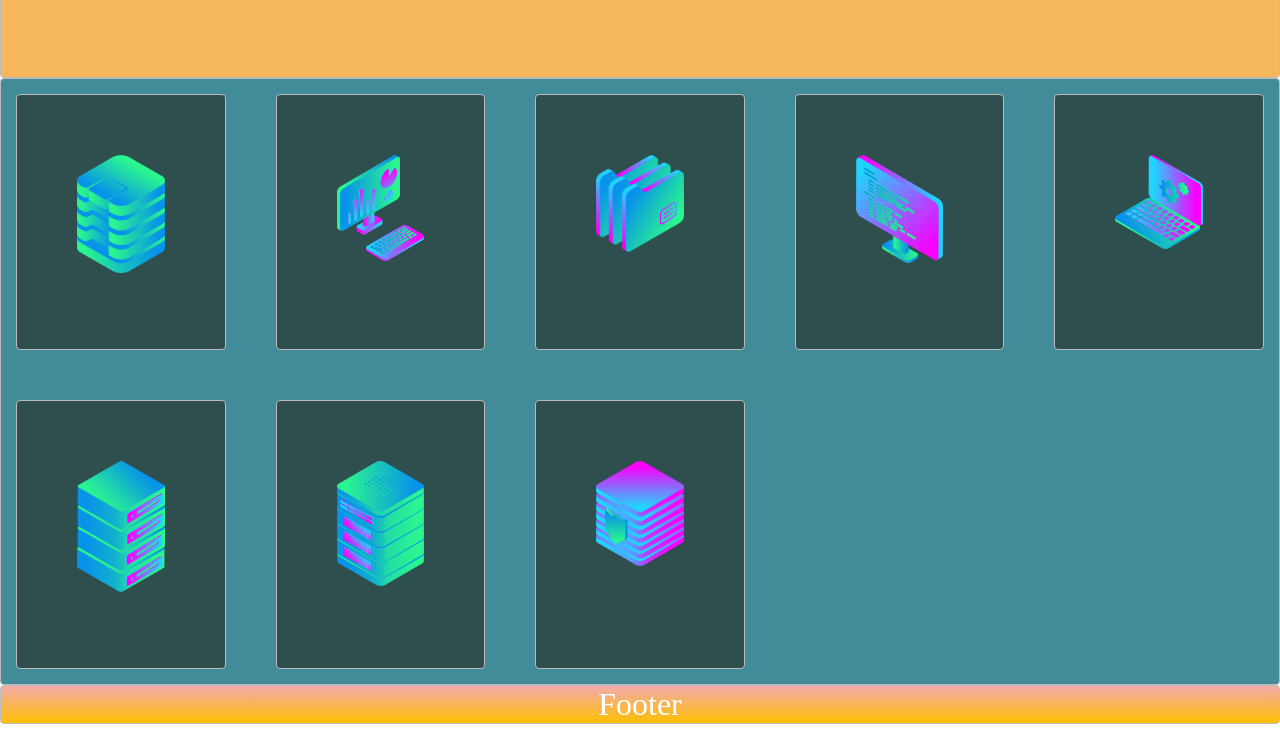
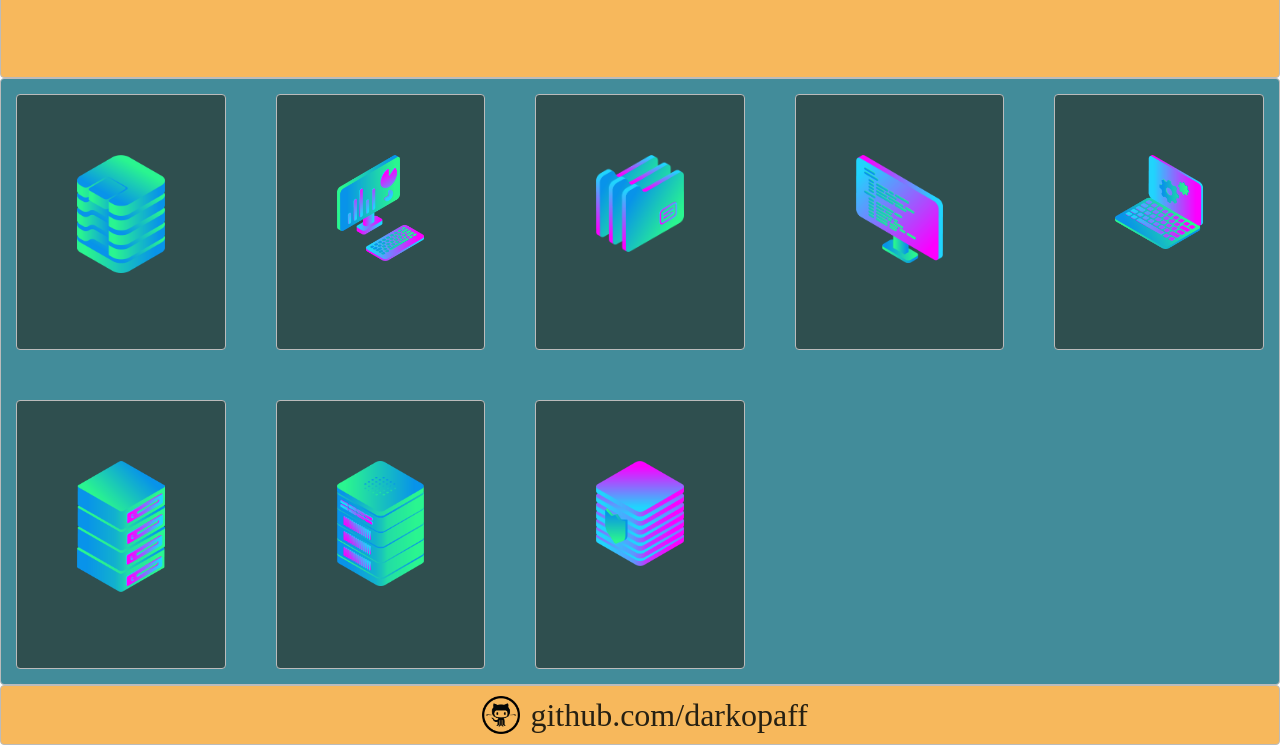
Before and after one commit to darkopaff/project-layout, a plain HTML site: page index.html in a window 1280 px wide. Shown: the part 552-1297 px from the top of the page. Before the commit the page ends 1276 px from the top, so only its background shows below. Drawn offline with Linux system fonts and the light colour scheme.

Commit message:
small changes

```diff
--- a/index.html
+++ b/index.html
@@ -24,6 +24,9 @@
     <div class="box zone"><img src="img/7.png" alt=""></div>
     <div class="box zone"><img src="img/8.png" alt=""></div>
   </div>
-  <footer class="zone yellow">Footer</footer>
+  <footer class="zone yellow">
+    <img class="github" src="img/git.png">
+    <p>github.com/darkopaff</p>
+  </footer>
 </body>
 </html>
--- a/style.css
+++ b/style.css
@@ -89,25 +89,22 @@ footer {
 }
 
 
-.red{
-    background: #C655BE; /* Old browsers */
-    background: -moz-linear-gradient(top, #C655BE 0%, #cf0404 100%); /* FF3.6+ */
-    background: -webkit-gradient(linear, left top, left bottom, color-stop(0%,#C655BE), color-stop(100%,#cf0404)); /* Chrome,Safari4+ */
-    background: -webkit-linear-gradient(top, #C655BE 0%,#cf0404 100%); /* Chrome10+,Safari5.1+ */
-    background: -o-linear-gradient(top, #C655BE 0%,#cf0404 100%); /* Opera 11.10+ */
-    background: -ms-linear-gradient(top, #C655BE 0%,#cf0404 100%); /* IE10+ */
-    background: linear-gradient(top, #C655BE 0%,#cf0404 100%); /* W3C */
+.yellow{
+    background: #f7b85c;
+    display: flex;
+    justify-content: center;
+    align-items: center;
 }
 
+.github {
+    padding: 10px;
+    width: 3%;
+}
 
-.yellow{
-    background: #F3AAAA; /* Old browsers */
-    background: -moz-linear-gradient(top, #F3AAAA 0%, #febf04 100%); /* FF3.6+ */
-    background: -webkit-gradient(linear, left top, left bottom, color-stop(0%,#F3AAAA), color-stop(100%,#febf04)); /* Chrome,Safari4+ */
-    background: -webkit-linear-gradient(top, #F3AAAA 0%,#febf04 100%); /* Chrome10+,Safari5.1+ */
-    background: -o-linear-gradient(top, #F3AAAA 0%,#febf04 100%); /* Opera 11.10+ */
-    background: -ms-linear-gradient(top, #F3AAAA 0%,#febf04 100%); /* IE10+ */
-    background: linear-gradient(top, #F3AAAA 0%,#febf04 100%); /* W3C */
+p {
+    color: #040707db;
+    display: flex;
+    margin: initial;
 }
 
 
```
Also changed, not shown: img/git.png (added).
